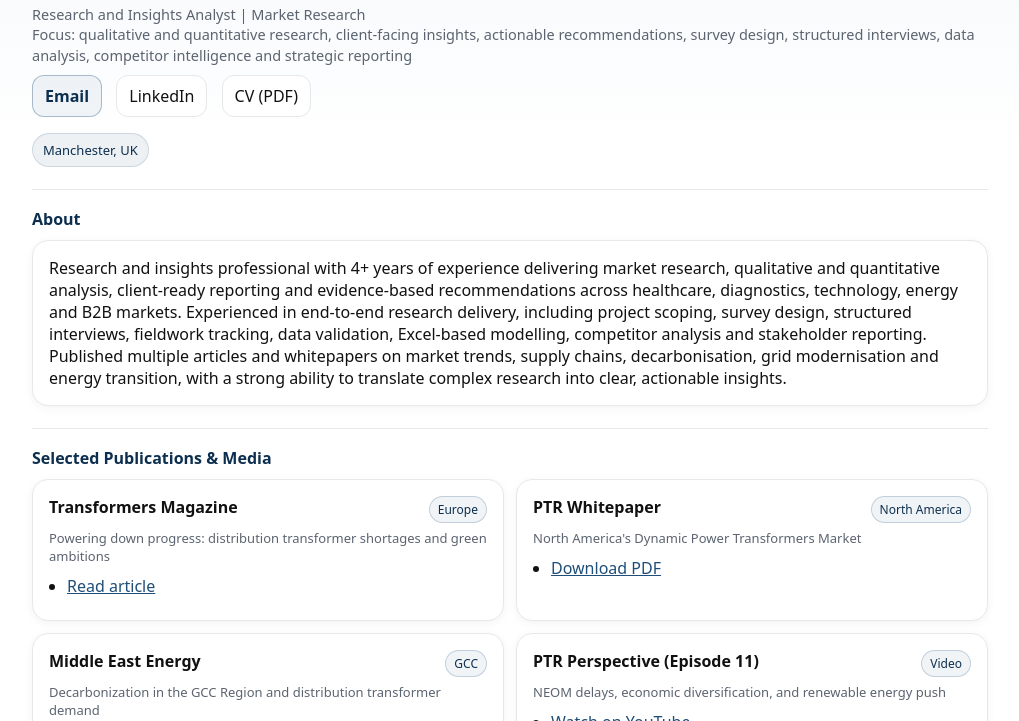
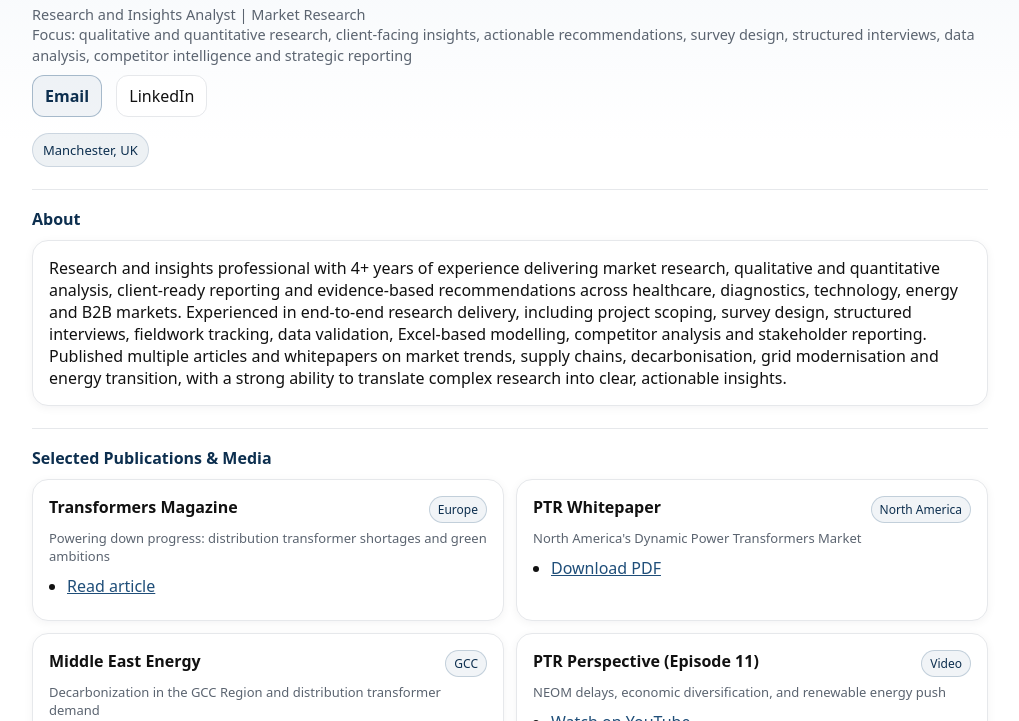
Before and after one commit to eymanikhlaq9-source/eymanikhlaq9-source.github.io, a plain HTML site: page index.html in a window 1280 px wide. Shown: the part 79-800 px from the top of the page, without its empty margins (130-1149 px from the left). Drawn offline with Linux system fonts and the light colour scheme.

Commit message:
Update index.html

```diff
--- a/index.html
+++ b/index.html
@@ -53,7 +53,6 @@
     <div class="links">
       <a class="primary" href="mailto:eymanikhlaq9@gmail.com">Email</a>
       <a href="https://www.linkedin.com/in/eyman-ikhlaq-324570175/" target="_blank">LinkedIn</a>
-      <a href="CV_Eyman_Ikhlaq_2026.pdf" target="_blank">CV (PDF)</a>
     </div>
   </div>
   <div class="badge">Manchester, UK</div>
```
